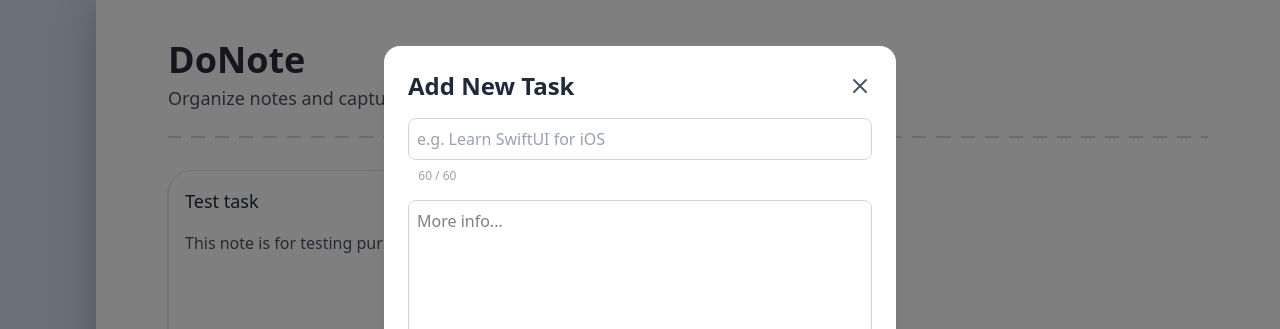
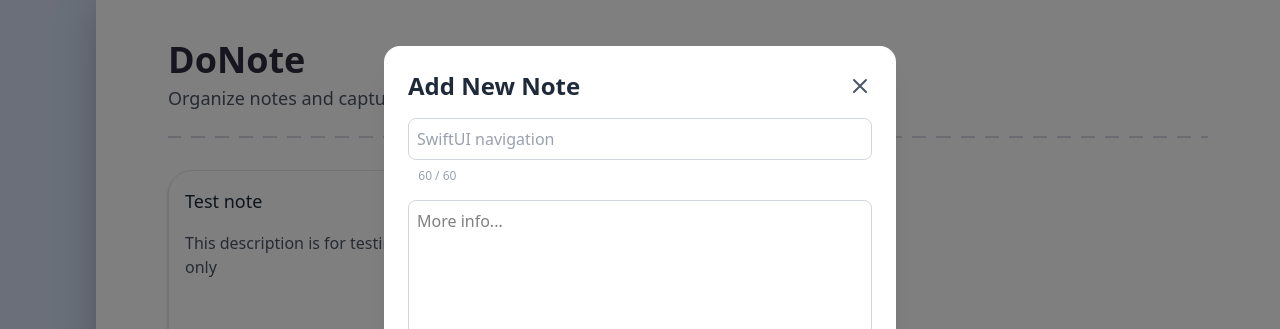
Before and after one commit to dev-ethanjohn/DoNote, a React (Vite) app: page / in a window 1280 px wide. Both pictures are taken after a click on the button 1184 px from the left and 704 px from the top of the page. Shown: the part 128-457 px from the top of the page. Built offline with nearby package versions, Linux system fonts and the light colour scheme.

Commit message:
clean: convert tasks to all about notes

```diff
--- a/src/components/NoteList.jsx
+++ b/src/components/NoteList.jsx
@@ -1,7 +1,7 @@
 import { useState } from "react";
 import AddNotesButton from "./AddNotesButton";
-import AddTodoModal from "./modal/AddTodoModal";
-import DeleteTodoModal from "./modal/DeleteTodoModal";
+import AddNotesModal from "./modal/AddNotesModal";
+import DeleteNotesModal from "./modal/DeleteNotesModal";
 import Note from "./Note";
 
 const NoteList = () => {
@@ -17,8 +17,8 @@ const NoteList = () => {
   const [todos, setTodos] = useState([
     {
       id: 1,
-      task: "Test task",
-      note: "This note is for testing purposes only",
+      task: "Test note",
+      note: "This description is for testing purposes only",
       completed: false,
       date: new Date().toISOString(),
     },
@@ -57,7 +57,7 @@ const NoteList = () => {
     <div className="grid grid-cols-[repeat(auto-fill,minmax(300px,1fr))] gap-4 relative">
       {todos.length === 0 ? (
         <p className="text-gray-500 text-center col-span-full">
-          No tasks yet. Add one!
+          No written notes yet. Add one!
         </p>
       ) : (
         todos.map(({ id, task, note, completed, date }) => (
@@ -73,7 +73,7 @@ const NoteList = () => {
         ))
       )}
       <AddNotesButton setIsModalOpen={setIsModalOpen} />
-      <AddTodoModal
+      <AddNotesModal
         isModalOpen={isModalOpen}
         setIsModalOpen={setIsModalOpen}
         taskInput={taskInput}
@@ -84,7 +84,7 @@ const NoteList = () => {
         isValid={isValid}
       />
 
-      <DeleteTodoModal
+      <DeleteNotesModal
         isOpen={todoToDelete !== null}
         todoId={todoToDelete}
         onConfirm={onDelete}
--- a/src/components/modal/AddTodoModal.jsx
+++ b/src/components/modal/AddNotesModal.jsx
@@ -1,4 +1,4 @@
-const AddTodoModal = ({
+const AddNotesModal = ({
   isModalOpen,
   setIsModalOpen,
   taskInput,
@@ -24,7 +24,7 @@ const AddTodoModal = ({
     <div className="fixed inset-0 bg-black/50 flex items-center justify-center z-50">
       <div className="bg-white rounded-2xl shadow-xl p-6 w-96 md:w-[32rem] max-h-[80vh] overflow-auto">
         <div className="flex justify-between items-center mb-4">
-          <h2 className="text-2xl font-bold text-gray-800">Add New Task</h2>
+          <h2 className="text-2xl font-bold text-gray-800">Add New Note</h2>
           <button
             onClick={() => setIsModalOpen(false)}
             className="text-gray-600 hover:text-gray-800"
@@ -51,7 +51,7 @@ const AddTodoModal = ({
             type="text"
             value={taskInput}
             onChange={handleChange}
-            placeholder="e.g. Learn SwiftUI for iOS"
+            placeholder="SwiftUI navigation"
             className="border border-gray-300 rounded-lg p-2 focus:outline-none focus:ring-2 focus:ring-indigo-500 text-gray-700 font-semibold placeholder:text-gray-400 placeholder:font-normal"
           />
 
@@ -86,4 +86,4 @@ const AddTodoModal = ({
   );
 };
 
-export default AddTodoModal;
+export default AddNotesModal;
--- a/src/components/modal/DeleteTodoModal.jsx
+++ b/src/components/modal/DeleteNotesModal.jsx
@@ -1,4 +1,4 @@
-const DeleteTodoModal = ({ isOpen, todoId, onConfirm, onCancel }) => {
+const DeleteNotesModal = ({ isOpen, todoId, onConfirm, onCancel }) => {
   if (!isOpen) return null;
 
   const handleConfirm = () => {
@@ -17,7 +17,7 @@ const DeleteTodoModal = ({ isOpen, todoId, onConfirm, onCancel }) => {
           Confirm Deletion
         </h2>
         <p className="mb-4 text-gray-600">
-          Are you sure you want to delete this todo?
+          Are you sure you want to delete this note?
         </p>
         <div className="flex justify-center gap-4">
           <button
@@ -40,4 +40,4 @@ const DeleteTodoModal = ({ isOpen, todoId, onConfirm, onCancel }) => {
   );
 };
 
-export default DeleteTodoModal;
+export default DeleteNotesModal;
```
